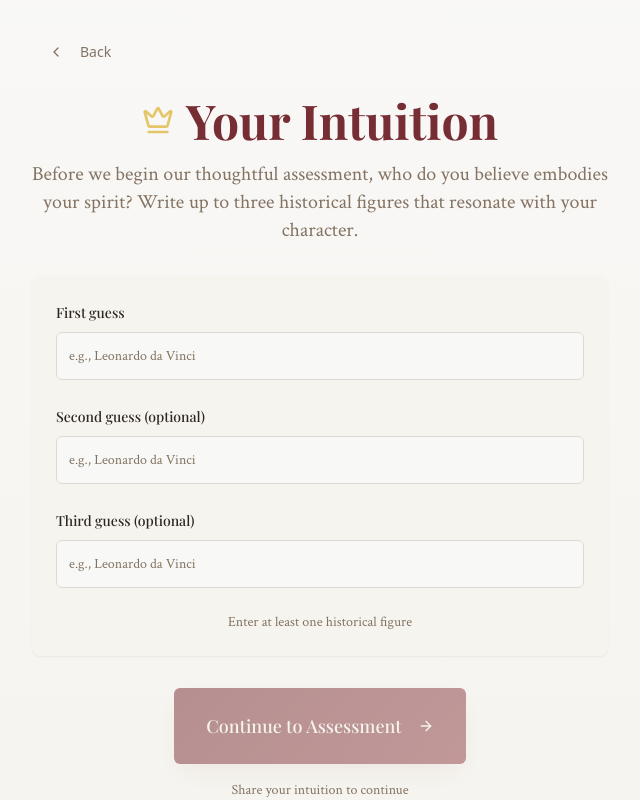
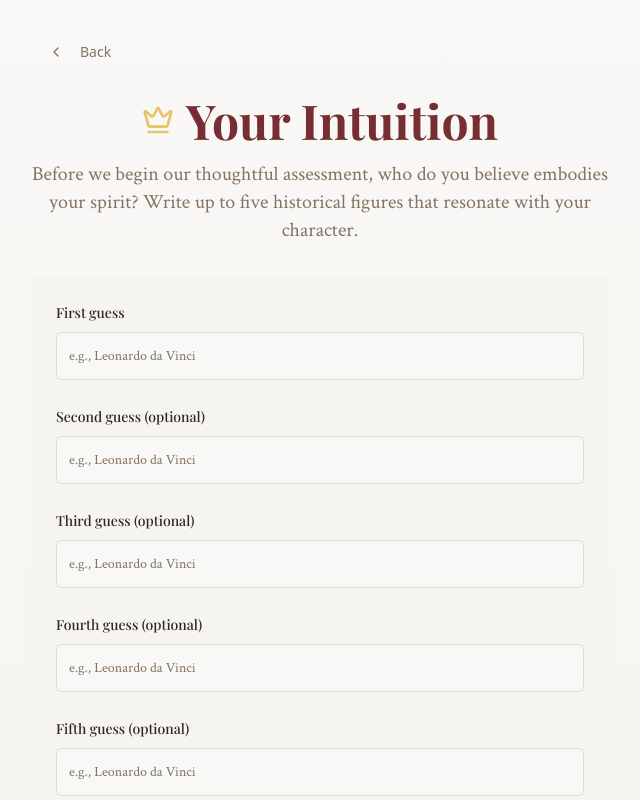
Before and after one commit to ayushsahu247/renaissance-soul-matcher, a React (Vite) app: page / in a window 1280 px wide. Both pictures are taken after a click on the button "Begin Your History Journey". Shown: the top 800 px of the page, without its empty margins (320-960 px from the left). Built offline with nearby package versions, Linux system fonts and the light colour scheme; a web font is replaced by a local one.

Commit message:
Update question options to 5
Change the number of response options for questions from 3 to 5 to better capture a wider range of beliefs and values.

```diff
--- a/src/components/GuessScreen.tsx
+++ b/src/components/GuessScreen.tsx
@@ -11,7 +11,7 @@ interface GuessScreenProps {
 }
 
 export const GuessScreen = ({ onComplete, onBack }: GuessScreenProps) => {
-  const [guesses, setGuesses] = useState<string[]>(["", "", ""]);
+  const [guesses, setGuesses] = useState<string[]>(["", "", "", "", ""]);
 
   const handleInputChange = (index: number, value: string) => {
     const newGuesses = [...guesses];
@@ -51,7 +51,7 @@ export const GuessScreen = ({ onComplete, onBack }: GuessScreenProps) => {
             </div>
             <p className="text-xl font-crimson text-muted-foreground max-w-xl mx-auto">
               Before we begin our thoughtful assessment, who do you believe embodies your spirit?
-              Write up to three historical figures that resonate with your character.
+              Write up to five historical figures that resonate with your character.
             </p>
           </div>
 
@@ -65,7 +65,10 @@ export const GuessScreen = ({ onComplete, onBack }: GuessScreenProps) => {
                       htmlFor={`guess-${index}`}
                       className="font-playfair font-medium text-foreground"
                     >
-                      {index === 0 ? "First guess" : index === 1 ? "Second guess (optional)" : "Third guess (optional)"}
+                      {index === 0 ? "First guess" :
+                       index === 1 ? "Second guess (optional)" :
+                       index === 2 ? "Third guess (optional)" :
+                       index === 3 ? "Fourth guess (optional)" : "Fifth guess (optional)"}
                     </Label>
                     <Input
                       id={`guess-${index}`}
```
